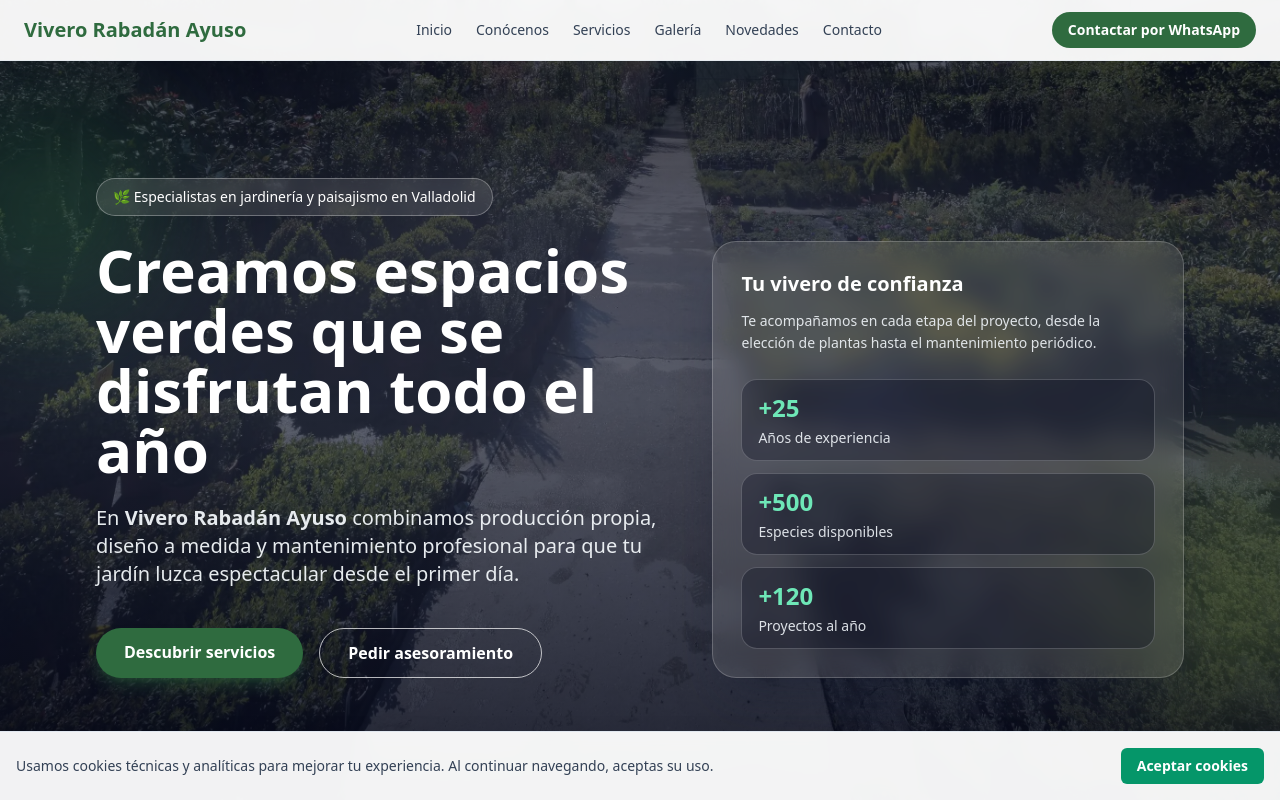
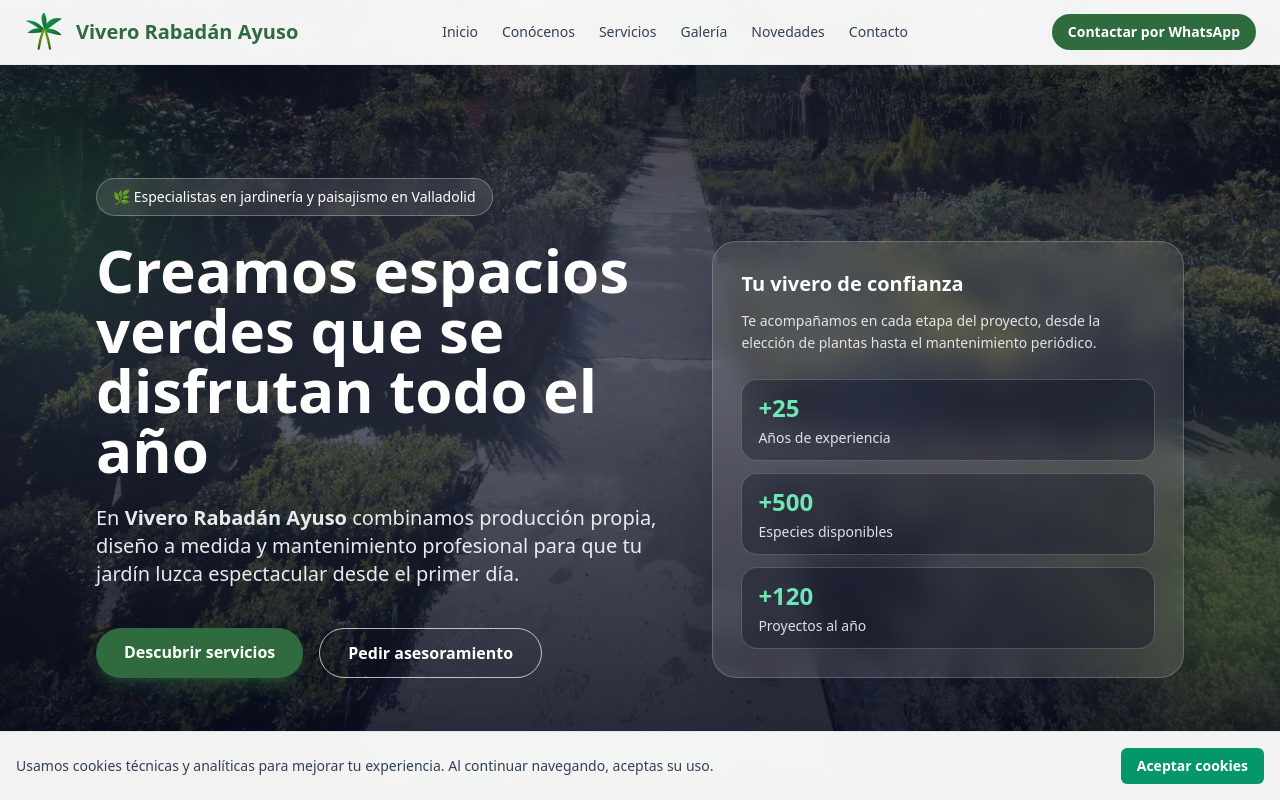
Before and after one commit to vash95/Viveros, a React (Vite) app: page / in a window 1280 px wide. Shown: the top 800 px of the page. Built offline with nearby package versions, Linux system fonts and the light colour scheme.

Commit message:
Actualiza favicon con palmera verde de doble tronco

```diff
--- a/index.html
+++ b/index.html
@@ -40,11 +40,10 @@
     />
     <meta name="twitter:image" content="https://viverosrabadanayuso.com/photos/exterior.webp" />
 
-    <link rel="icon" type="image/x-icon" href="https://raw.githubusercontent.com/vash95/Viveros/main/photos/favicon.ico" sizes="16x16 32x32 48x48" />
-    <link rel="icon" href="https://raw.githubusercontent.com/vash95/Viveros/main/photos/favicon.ico" sizes="any" />
-    <link rel="shortcut icon" href="https://raw.githubusercontent.com/vash95/Viveros/main/photos/favicon.ico" />
     <link rel="icon" type="image/svg+xml" href="/favicon.svg" />
-    <link rel="apple-touch-icon" sizes="180x180" href="https://raw.githubusercontent.com/vash95/Viveros/main/photos/favicon.ico" />
+    <link rel="icon" href="/favicon.svg" sizes="any" />
+    <link rel="shortcut icon" href="/favicon.svg" />
+    <link rel="apple-touch-icon" href="/favicon.svg" />
     <link rel="manifest" href="/site.webmanifest" />
     <meta name="apple-mobile-web-app-capable" content="yes" />
     <meta name="apple-mobile-web-app-status-bar-style" content="default" />
--- a/src/components/Header.jsx
+++ b/src/components/Header.jsx
@@ -9,6 +9,48 @@ const menuItems = [
   { label: 'Novedades', href: '#novedades' },
   { label: 'Contacto', href: '#contacto' },
 ];
+
+const PalmLogo = () => (
+  <svg
+    viewBox="0 0 120 120"
+    className="h-10 w-10"
+    role="img"
+    aria-label="Logotipo de palmera verde con dos troncos"
+  >
+    <defs>
+      <linearGradient id="palmLeaves" x1="0%" y1="0%" x2="100%" y2="100%">
+        <stop offset="0%" stopColor="#16a34a" />
+        <stop offset="100%" stopColor="#14532d" />
+      </linearGradient>
+      <linearGradient id="palmTrunks" x1="0%" y1="0%" x2="0%" y2="100%">
+        <stop offset="0%" stopColor="#65a30d" />
+        <stop offset="100%" stopColor="#3f6212" />
+      </linearGradient>
+    </defs>
+
+    <g fill="url(#palmLeaves)">
+      <path d="M60 50 C42 28, 20 23, 5 26 C23 35, 38 42, 54 56 Z" />
+      <path d="M60 50 C49 21, 51 8, 60 2 C68 12, 70 28, 65 54 Z" />
+      <path d="M60 50 C72 20, 93 15, 114 20 C98 31, 82 40, 66 56 Z" />
+      <path d="M60 52 C39 44, 23 50, 10 63 C28 64, 43 63, 57 60 Z" />
+      <path d="M60 52 C84 47, 102 55, 113 70 C94 68, 78 63, 63 60 Z" />
+    </g>
+
+    <g fill="none" stroke="url(#palmTrunks)" strokeLinecap="round" strokeWidth="7">
+      <path d="M58 55 C52 70, 47 88, 44 110" />
+      <path d="M64 55 C70 72, 75 90, 78 110" />
+    </g>
+
+    <g stroke="#84cc16" strokeWidth="1.6" opacity="0.55">
+      <line x1="52" y1="73" x2="58" y2="70" />
+      <line x1="49" y1="83" x2="55" y2="80" />
+      <line x1="46" y1="95" x2="52" y2="92" />
+      <line x1="66" y1="73" x2="72" y2="76" />
+      <line x1="69" y1="85" x2="75" y2="88" />
+      <line x1="72" y1="97" x2="78" y2="100" />
+    </g>
+  </svg>
+);
 
 const Header = () => {
   const [isMenuOpen, setIsMenuOpen] = useState(false);
@@ -47,7 +89,10 @@ const Header = () => {
   return (
     <header className="fixed inset-x-0 top-0 z-50 border-b border-slate-200/70 bg-white/95 backdrop-blur">
       <div className="mx-auto flex max-w-7xl items-center justify-between px-4 py-3 md:px-6">
-        <a href="#inicio" className="text-lg font-bold text-primary md:text-xl">Vivero Rabadán Ayuso</a>
+        <a href="#inicio" className="flex items-center gap-3 text-lg font-bold text-primary md:text-xl" aria-label="Ir al inicio">
+          <PalmLogo />
+          <span>Vivero Rabadán Ayuso</span>
+        </a>
         <button
           type="button"
           ref={menuButtonRef}
```
Also changed, not shown: public/favicon.svg.
